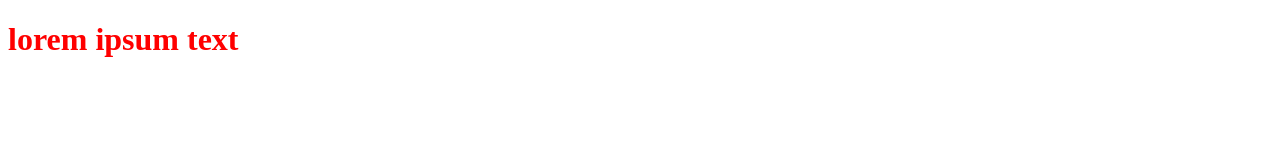
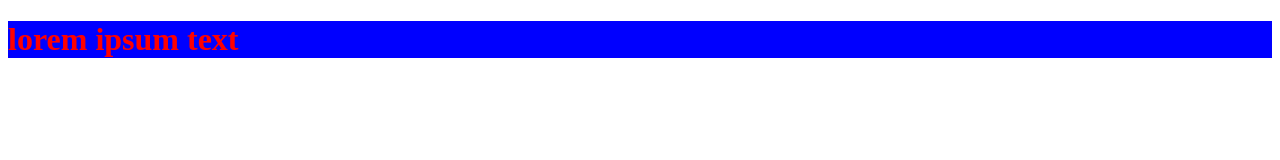
Before and after one commit to omang-morekar/learn, a plain HTML site: page index.html in a window 1280 px wide. Drawn offline with Linux system fonts and the light colour scheme.

Commit message:
added background

```diff
--- a/style.css
+++ b/style.css
@@ -1,3 +1,4 @@
 h1 {
   color: red;
+  background: blue;
 }
```
